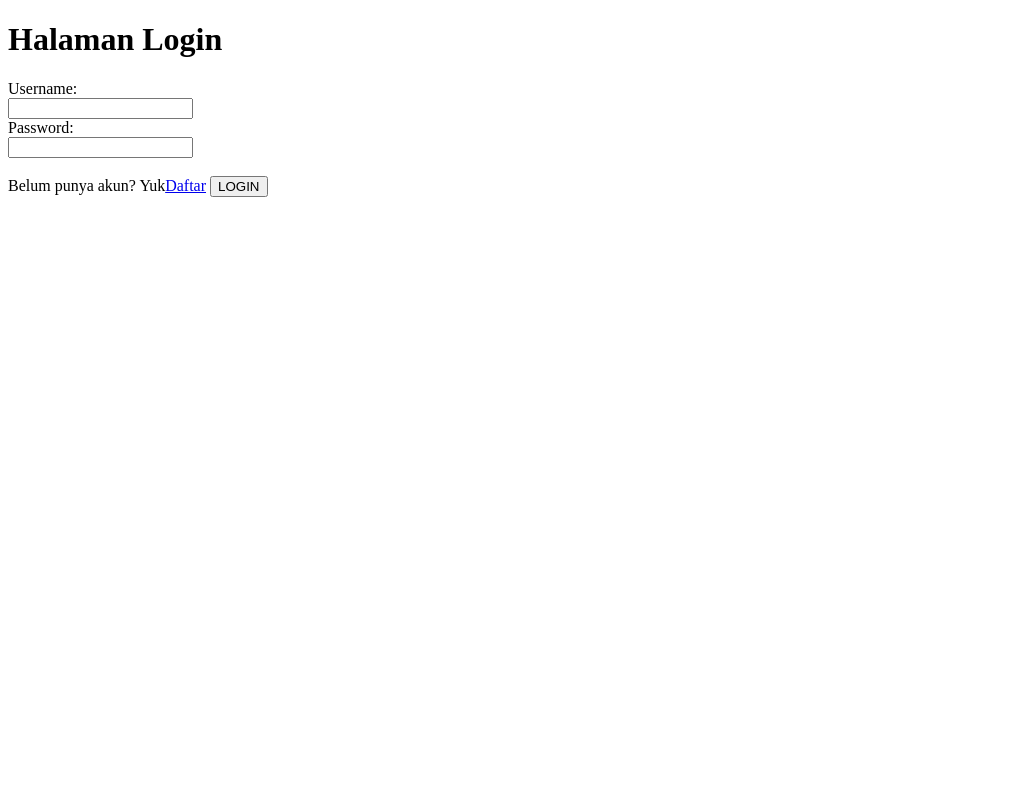
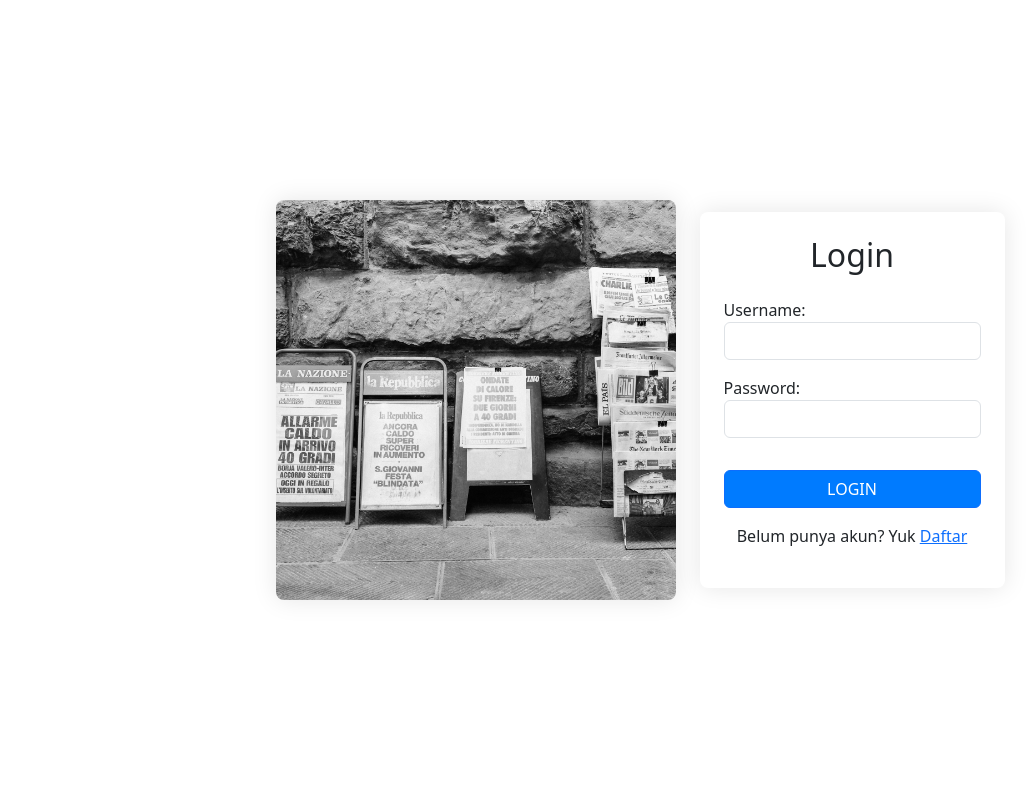
Before and after one commit to kyASse/kaynews, a PHP site: page /login.php in a window 1280 px wide. Shown: the whole page, without its empty margins (0-1036 px from the left). Run offline with PHP 8.4, Linux system fonts and the light colour scheme; some libraries are stand-ins or nearby versions.

Commit message:
Clean the code and added style for login page

```diff
--- a/login.php
+++ b/login.php
@@ -8,26 +8,79 @@
 
 require 'config.php';
 ?>
-
 <!DOCTYPE html>
 <html>
 <head>
     <meta charset="UTF-8">
     <meta name="viewport" content="width=device-width, initial-scale=1.0">
     <title>Halaman Login</title>
+    <link rel="stylesheet" href="https://cdn.jsdelivr.net/npm/bootstrap@5.3.3/dist/css/bootstrap.min.css">
+    <style>
+        body {
+            background-color:rgb(255, 255, 255);
+        }
+        .login-image {
+            object-fit: cover;
+            width: 400px;
+            height: 400px;
+            border-radius: 0.5rem;
+            box-shadow: 0 0 25px rgba(0, 0, 0, 0.1);
+        }
+        .login-container {
+            height: 100vh;
+            display: flex;
+            justify-content: center;
+            align-items: center;
+        }
+        .login-form {
+            background: white;
+            padding: 2rem;
+            border-radius: 0.5rem;
+            box-shadow: 0 0 25px rgba(0, 0, 0, 0.1);
+        }
+        .login-form h2 {
+            margin-bottom: 1.5rem;
+        }
+        .btn-custom {
+            background-color: #007bff;
+            color: white;
+        }
+        .btn-custom:hover {
+            background-color: #0056b3;
+        }
+        .row {
+            align-items: center;
+        }
+    </style>
+
 </head>
 <body>
-    <h1>Halaman Login</h1>
-
-    <form action="cek_login.php" method="post">
-        <div class="login">
-            <label for="username">Username:</label><br>
-            <input type="text" name="username" id="username"><br>
-            <label for="password">Password:</label><br>
-            <input type="password" name="password" id="password"><br><br>
-            <span>Belum punya akun? Yuk<a href="registrasi.php">Daftar</a></span>
-            <input type="submit" value="LOGIN">
+    <div class="container-sm d-flex justify-content-center align-items-center login-container">
+        <div class="row">
+            <div class="col">
+                <img src="img/login-img.jpg" alt="Login Image" class="login-image">
+            </div>
+            <div class="col">
+                <form action="cek_login.php" method="post" class="login-form p-4">
+                    <h2 class="text-center">Login</h2>
+                    <div class="form-group mb-3">
+                        <label for="username">Username:</label>
+                        <input type="text" name="username" id="username" class="form-control">
+                    </div>
+                    <div class="form-group mb-3">
+                        <label for="password">Password:</label>
+                        <input type="password" name="password" id="password" class="form-control">
+                    </div>
+                    <button type="submit" class="btn btn-primary btn-custom w-100 mt-3">LOGIN</button>
+                    <p class="mt-3 text-center">Belum punya akun? Yuk <a href="registrasi.php">Daftar</a></p>
+                </form>
+            </div>
         </div>
-    </form>
+    </div>
+    <script src="https://code.jquery.com/jquery-3.5.1.slim.min.js"></script>
+    <script src="https://cdn.jsdelivr.net/npm/@popperjs/core@2.9.3/dist/umd/popper.min.js"></script>
+    <script src="https://stackpath.bootstrapcdn.com/bootstrap/4.5.2/js/bootstrap.min.js"></script>
+    <script src="https://cdn.jsdelivr.net/npm/bootstrap@5.3.3/dist/js/bootstrap.bundle.min.js" integrity="sha384-YvpcrYf0tY3lHB60NNkmXc5s9fDVZLESaAA55NDzOxhy9GkcIdslK1eN7N6jIeHz" crossorigin="anonymous"></script>
+    <script src="https://cdn.jsdelivr.net/npm/sweetalert2@11"></script>
 </body>
 </html>
```
Also changed, not shown: js/login_alert.js (added, +10 -0 lines), img/login-img.jpg (added).
